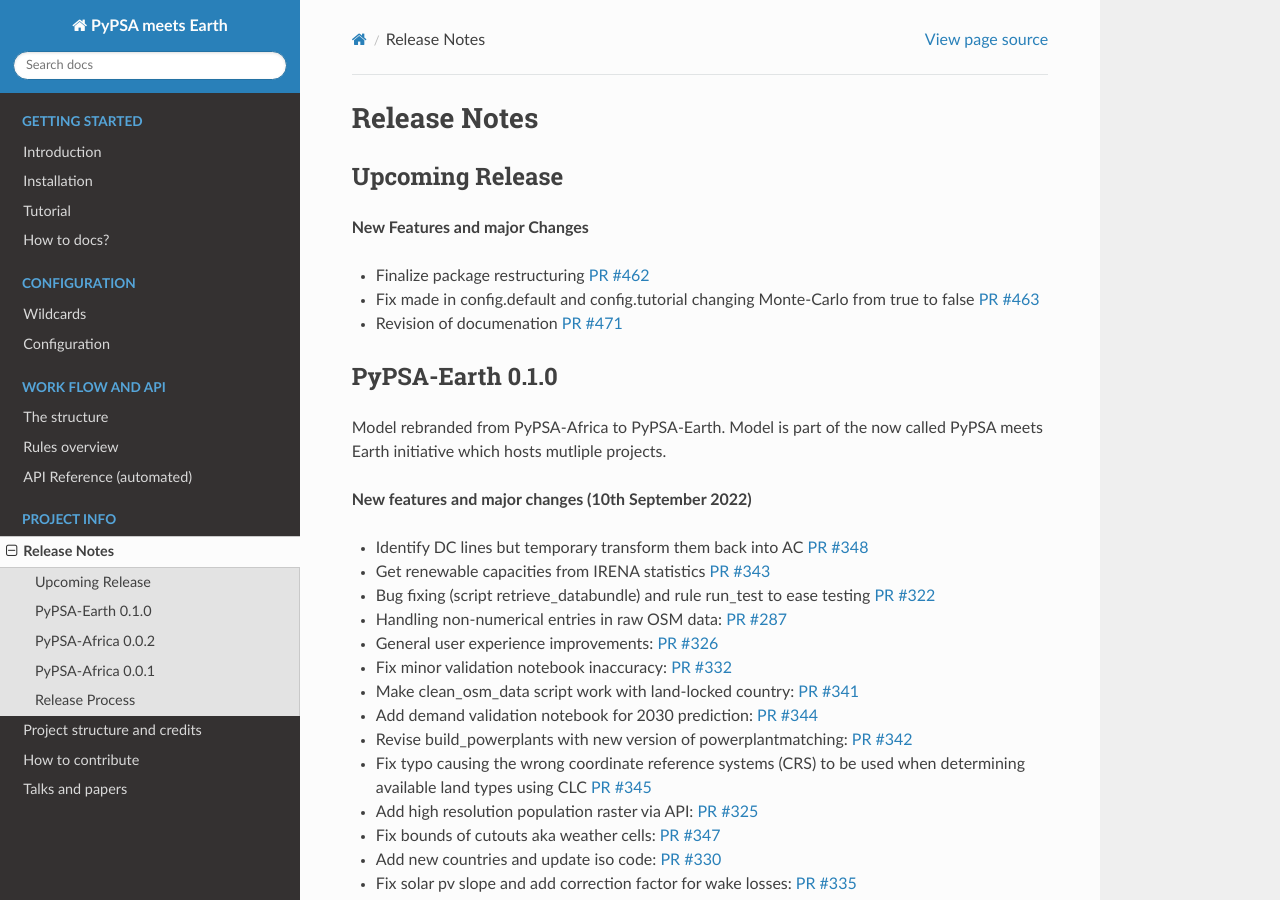
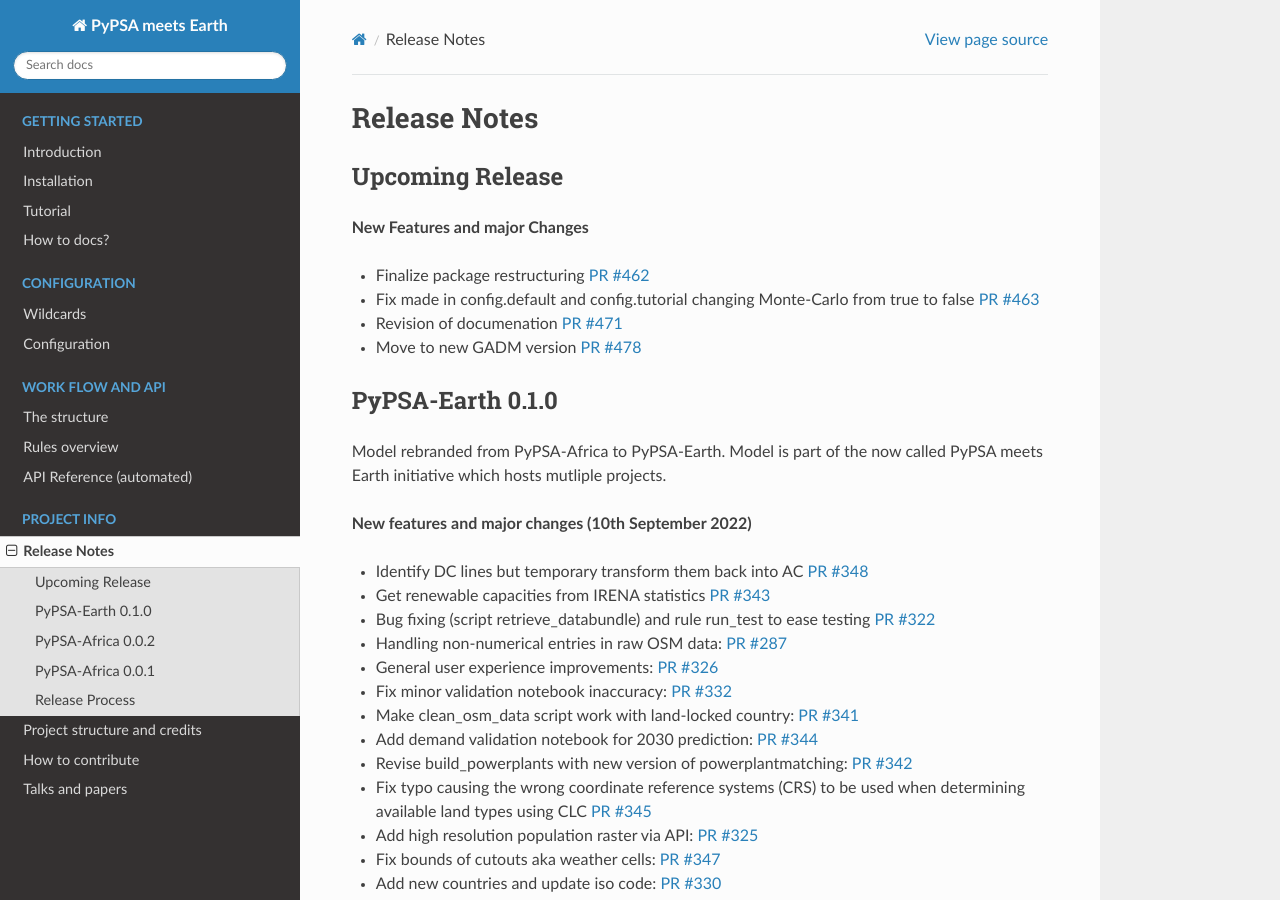
Before and after one commit to pypsa-meets-earth/pypsa-earth, a Sphinx documentation site: the page built from doc/release_notes.rst, in a window 1280 px wide and 900 px high. Built offline with Sphinx 7.4.7 and the Read the Docs theme 2.0.0, drawn with Linux system fonts in a browser that asks for light colours; pages that are not in the unit, such as notebooks, are missing from menus; the version number could not be read and is left out.

Commit message:
add release note

```diff
--- a/doc/release_notes.rst
+++ b/doc/release_notes.rst
@@ -18,6 +18,8 @@
 * Fix made in config.default and config.tutorial changing Monte-Carlo from true to false `PR #463 <https://github.com/pypsa-meets-earth/pypsa-earth/pull/463>`__
 
 * Revision of documenation `PR #471 <https://github.com/pypsa-meets-earth/pypsa-earth/pull/471>`__
+
+* Move to new GADM version `PR #478 <https://github.com/pypsa-meets-earth/pypsa-earth/pull/478>`__
 
 PyPSA-Earth 0.1.0
 =================
```
